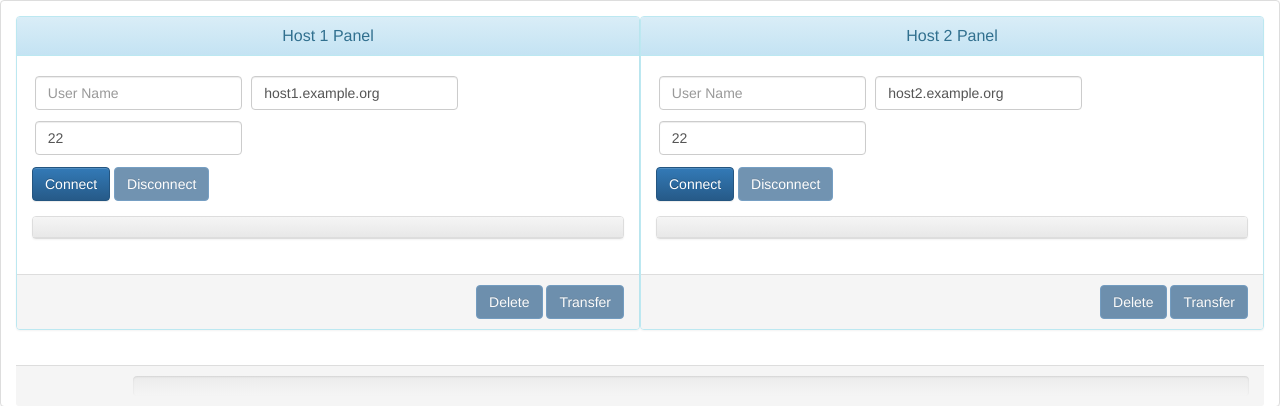
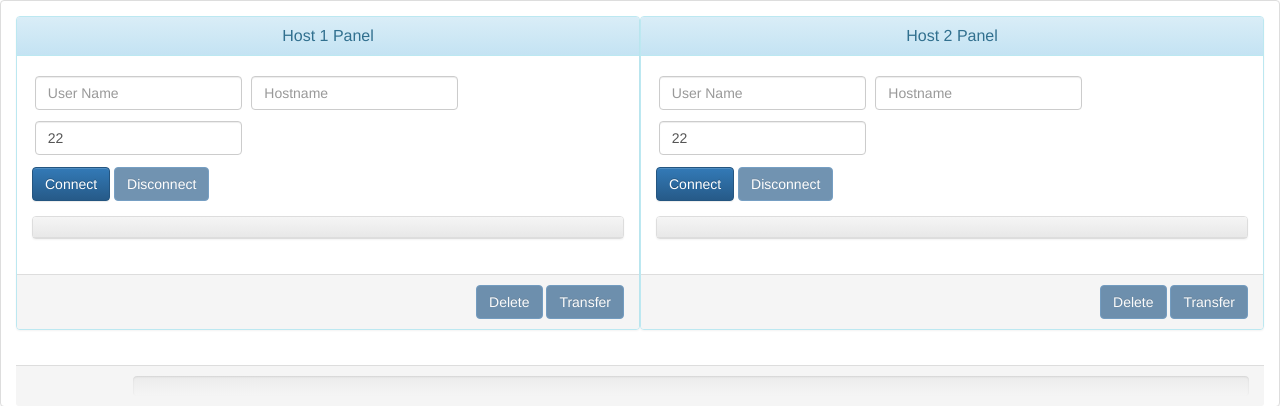
Before and after one commit to neicnordic/sftpbeamer-django_DEPRECATED, a Django app: template sftp_proxy/sftp_proxy/templates/dashboard.html in a window 1280 px wide. Shown: the top 406 px of the page. Run offline with Django 3.2, Linux system fonts and the light colour scheme; the template is opened without the code that fills it, so the values that code supplies are empty; some libraries are stand-ins or nearby versions.

Commit message:
Remove hard-coded host info from HTML and JS, replace with config file

```diff
--- a/sftp_proxy/sftp_proxy/static/js/login.js
+++ b/sftp_proxy/sftp_proxy/static/js/login.js
@@ -7,22 +7,37 @@ $(document).ready(function() {
     var hostname;
     var port;
 
+    // Read host-specific configuration info from file.
+    // To create thsi file, to create this file, copy from /static/js/hostinfo.json.template
+    // to /static/js/hostinfo.json, and replace the capitalized values with the appropriate info.
+    var hostinfourl = '/static/js/hostinfo.json';
+    var hostinfo = [];
+    $.ajax({
+          type: 'GET',
+          url: hostinfourl,
+          dataType: 'json',
+          success: function(data) { hostinfo = data;},
+          async: false
+    });
+
+    // Populate the hostname inputs with values from config file
+    $('#host1-hostname').val(hostinfo.hosts['host1']);
+    $('#host2-hostname').val(hostinfo.hosts['host2']);
+
+    // Define button click action
     $('.btn-connect').click(function(event) {
         event.preventDefault();
         target = $(this).attr('data-target');
         username = $('#' + target + '-username').val();
         hostname = $('#' + target + '-hostname').val();
         port = $('#' + target + '-port').val();
-        if (hostname == 'host1.example.org') {
+
+        if (hostinfo.loginmodes[hostname] == 'otp') {
             $('#credential_modal .modal-body').html('<div class="form-group"> ' +
                 '<label for="password" class="sr-only">Password</label> ' +
                 '<input type="password" class="form-control" id="password" placeholder="Password"> ' +
                 '</div> <div class="form-group"> <label for="otc" class="sr-only">One-time Code</label> ' +
                 '<input type="text" class="form-control" id="otc" placeholder="One-time Code"/> </div>');
-        } else if (hostname == 'host2.example.org') {
-            $('#credential_modal .modal-body').html('<div class="form-group"> ' +
-                '<label for="password" class="sr-only">Password</label> ' +
-                '<input type="password" class="form-control" id="password" placeholder="Password"></div>');
         } else {
             $('#credential_modal .modal-body').html('<div class="form-group"> ' +
                 '<label for="password" class="sr-only">Password</label> ' +
@@ -37,7 +52,7 @@ $(document).ready(function() {
     $('#credential_submit').click(function(){
         var password;
         var otc = '';
-        if (hostname == 'host1.example.org') {
+        if (hostinfo.loginmodes[hostname] == 'otp') {
             otc = $('#otc').val();
         }
         password = $('#password').val();
--- a/sftp_proxy/sftp_proxy/templates/dashboard.html
+++ b/sftp_proxy/sftp_proxy/templates/dashboard.html
@@ -74,7 +74,7 @@
                         </div>
                         <div class="form-group">
                             <label class="sr-only" for="host1-hostname">Hostname</label>
-							<input type="text" class="form-control form-input" id="host1-hostname" placeholder="Hostname" value="host1.example.org">
+							<input type="text" class="form-control form-input" id="host1-hostname" placeholder="Hostname" value="">
                         </div>
                         <div class="form-group">
                             <label class="sr-only" for="host1-port">Port</label>
@@ -107,7 +107,7 @@
                         </div>
                         <div class="form-group">
                             <label class="sr-only" for="host2-hostname">Hostname</label>
-                            <input type="text" class="form-control form-input" id="host2-hostname" placeholder="Hostname" value="host2.example.org">
+                            <input type="text" class="form-control form-input" id="host2-hostname" placeholder="Hostname" value="">
                         </div>
                         <div class="form-group">
                             <label class="sr-only" for="host2-port">Port</label>
```
Also changed, not shown: 1 other file.
